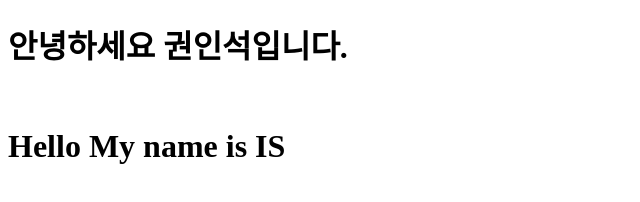
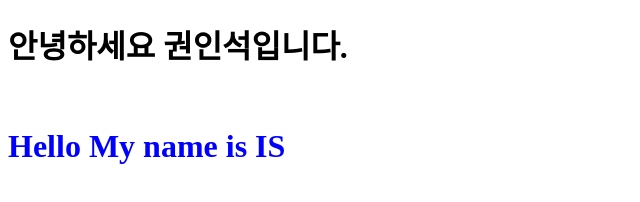
Before and after one commit to khaydarin7/AI_BigData_3_20210809, a plain HTML site: page index.html in a window 1280 px wide. Shown: the whole page, without its empty margins (0-640 px from the left). Drawn offline with Linux system fonts and the light colour scheme.

Commit message:
색상 변경

```diff
--- a/index.html
+++ b/index.html
@@ -9,6 +9,6 @@
 <body>
     <h1>안녕하세요 권인석입니다.</h1>
     <br>
-    <h1>Hello My name is IS</h1>
+    <h1 style="color:blue">Hello My name is IS</h1>
 </body>
 </html>
```
